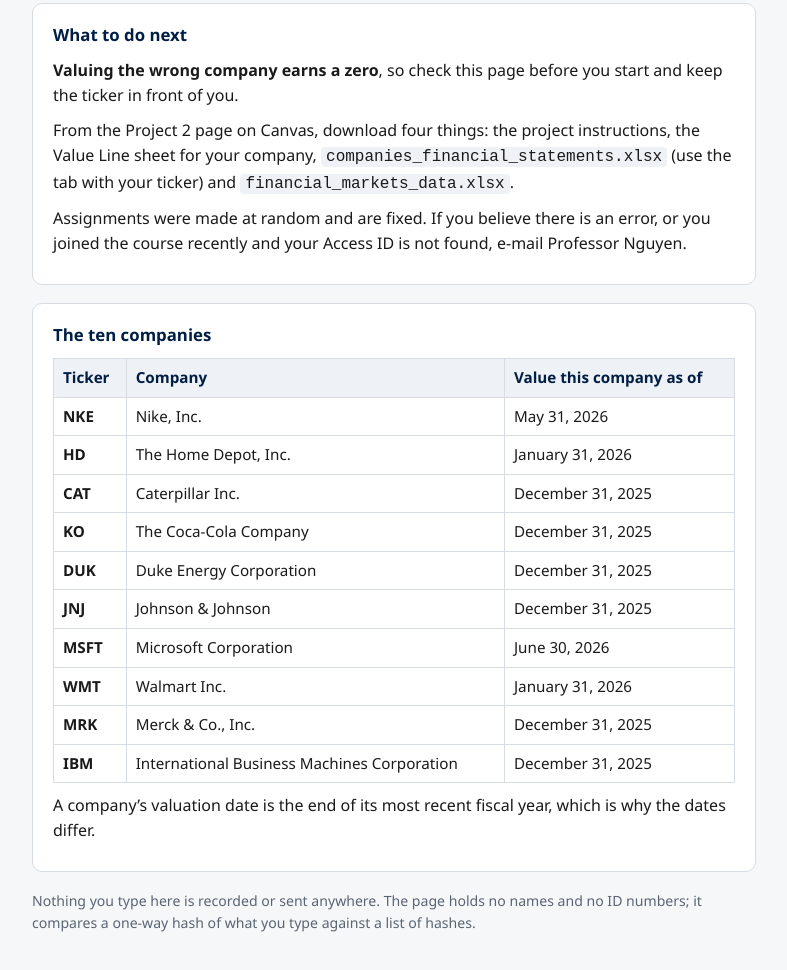
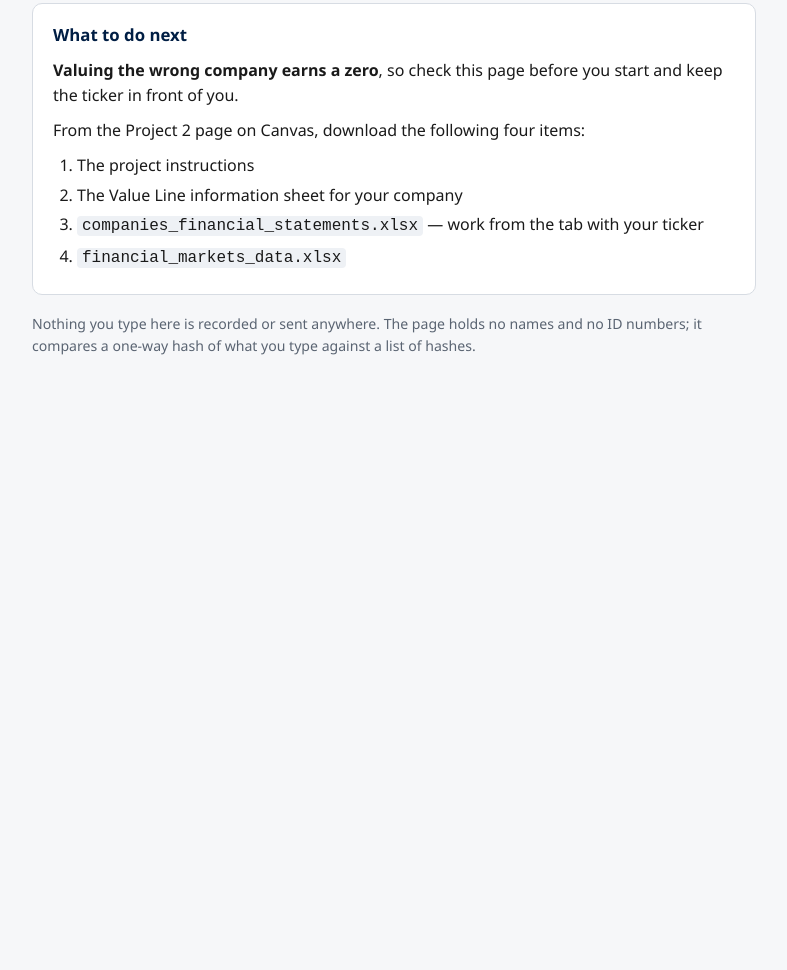
Before and after one commit to gnguyenecon/fin406-practice, a plain HTML site: page project2/index.html in a window 1280 px wide. Shown: the part 356-1326 px from the top of the page, without its empty margins (246-1033 px from the left). After the commit the page ends 800 px from the top, so only its background shows below. Drawn offline with Linux system fonts and the light colour scheme.

Commit message:
Simplify the Project 2 assignment page
The result now shows just the ticker, company name and valuation date.
Download instructions become an enumerated list, and the ten-company
table and the paragraph about assignments being random are removed.

Assignments are unchanged: same roster and seed, so the hash table is
identical and anyone who already looked themselves up gets the same answer.

Co-Authored-By: Claude Opus 5 (1M context) <noreply@anthropic.com>

```diff
--- a/project2/index.html
+++ b/project2/index.html
@@ -38,9 +38,8 @@
   .card dd{margin:0;font-weight:600}
   .err{border:1px solid var(--line);border-left:5px solid var(--bad);border-radius:8px;
        background:#fdf4f3;padding:14px 18px}
-  table{border-collapse:collapse;width:100%;margin-top:6px}
-  th,td{border:1px solid var(--line);padding:7px 9px;text-align:left;font-size:.95rem}
-  th{background:#eef1f5;color:var(--navy-dk)}
+  ol{margin:6px 0 0;padding-left:24px}
+  ol li{margin-bottom:5px}
   code{background:#eef1f5;padding:1px 5px;border-radius:4px}
   footer{color:var(--muted);font-size:.88rem;margin-top:8px}
 </style>
@@ -69,30 +68,13 @@
   <h2>What to do next</h2>
   <p><b>Valuing the wrong company earns a zero</b>, so check this page before you start and
      keep the ticker in front of you.</p>
-  <p>From the Project 2 page on Canvas, download four things: the project instructions, the
-     Value Line sheet for your company, <code>companies_financial_statements.xlsx</code> (use the
-     tab with your ticker) and <code>financial_markets_data.xlsx</code>.</p>
-  <p>Assignments were made at random and are fixed. If you believe there is an error, or you
-     joined the course recently and your Access ID is not found, e-mail Professor Nguyen.</p>
-</div>
-
-<div class="panel">
-  <h2>The ten companies</h2>
-  <table>
-    <tr><th>Ticker</th><th>Company</th><th>Value this company as of</th></tr>
-    <tr><td><b>NKE</b></td><td>Nike, Inc.</td><td>May 31, 2026</td></tr>
-    <tr><td><b>HD</b></td><td>The Home Depot, Inc.</td><td>January 31, 2026</td></tr>
-    <tr><td><b>CAT</b></td><td>Caterpillar Inc.</td><td>December 31, 2025</td></tr>
-    <tr><td><b>KO</b></td><td>The Coca-Cola Company</td><td>December 31, 2025</td></tr>
-    <tr><td><b>DUK</b></td><td>Duke Energy Corporation</td><td>December 31, 2025</td></tr>
-    <tr><td><b>JNJ</b></td><td>Johnson & Johnson</td><td>December 31, 2025</td></tr>
-    <tr><td><b>MSFT</b></td><td>Microsoft Corporation</td><td>June 30, 2026</td></tr>
-    <tr><td><b>WMT</b></td><td>Walmart Inc.</td><td>January 31, 2026</td></tr>
-    <tr><td><b>MRK</b></td><td>Merck & Co., Inc.</td><td>December 31, 2025</td></tr>
-    <tr><td><b>IBM</b></td><td>International Business Machines Corporation</td><td>December 31, 2025</td></tr>
-  </table>
-  <p style="margin-top:10px">A company&rsquo;s valuation date is the end of its most recent
-     fiscal year, which is why the dates differ.</p>
+  <p>From the Project 2 page on Canvas, download the following four items:</p>
+  <ol>
+    <li>The project instructions</li>
+    <li>The Value Line information sheet for your company</li>
+    <li><code>companies_financial_statements.xlsx</code> &mdash; work from the tab with your ticker</li>
+    <li><code>financial_markets_data.xlsx</code></li>
+  </ol>
 </div>
 
 <footer>
@@ -140,9 +122,7 @@ async function look(){
   const c = COMPANIES[idx];
   out.innerHTML = '<div class="card"><div class="tick">' + c[0] + '</div>'
     + '<div class="co">' + c[1] + '</div>'
-    + '<dl><dt>Value it as of</dt><dd>' + c[2] + '</dd>'
-    + '<dt>Statements tab</dt><dd>' + c[0] + '</dd>'
-    + '<dt>Value Line sheet</dt><dd>' + c[0] + '.pdf</dd></dl></div>';
+    + '<dl><dt>Value it as of</dt><dd>' + c[2] + '</dd></dl></div>';
 }
 document.getElementById('go').addEventListener('click', look);
 document.getElementById('sid').addEventListener('keydown', e => { if(e.key === 'Enter') look(); });
```
